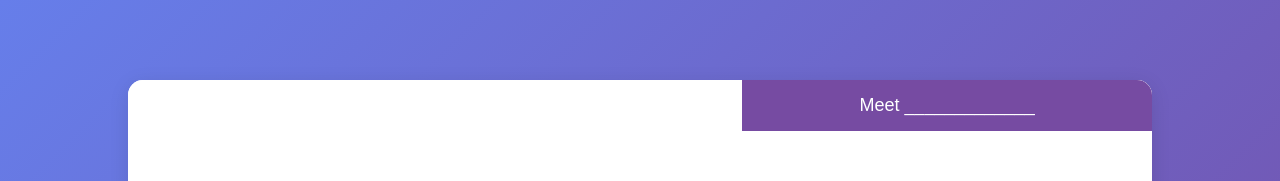
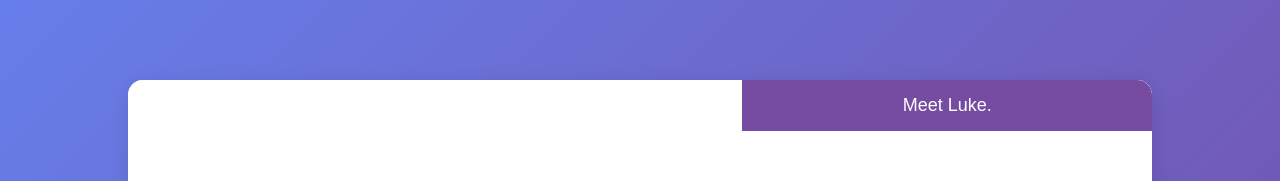
Before and after one commit to unicornlaunching/bitcoinbae, a plain HTML site: page index.html in a window 1280 px wide. Shown: the top 181 px of the page. Drawn offline with nearby package versions, Linux system fonts and the light colour scheme; some packages are replaced by stand-ins of ours; a script that the page names is missing.

Commit message:
Update index.html

```diff
--- a/index.html
+++ b/index.html
@@ -20,7 +20,7 @@
 
         </div>
         <div class="chat-interface">
-            <div class="chat-header">Meet _____________</div>
+            <div class="chat-header">Meet Luke.</div>
             <div class="chat-history" id="chat-history"></div>
             <div class="chat-input-container">
                 <input type="text" id="chat-input" placeholder="Is this seat taken?">
```
